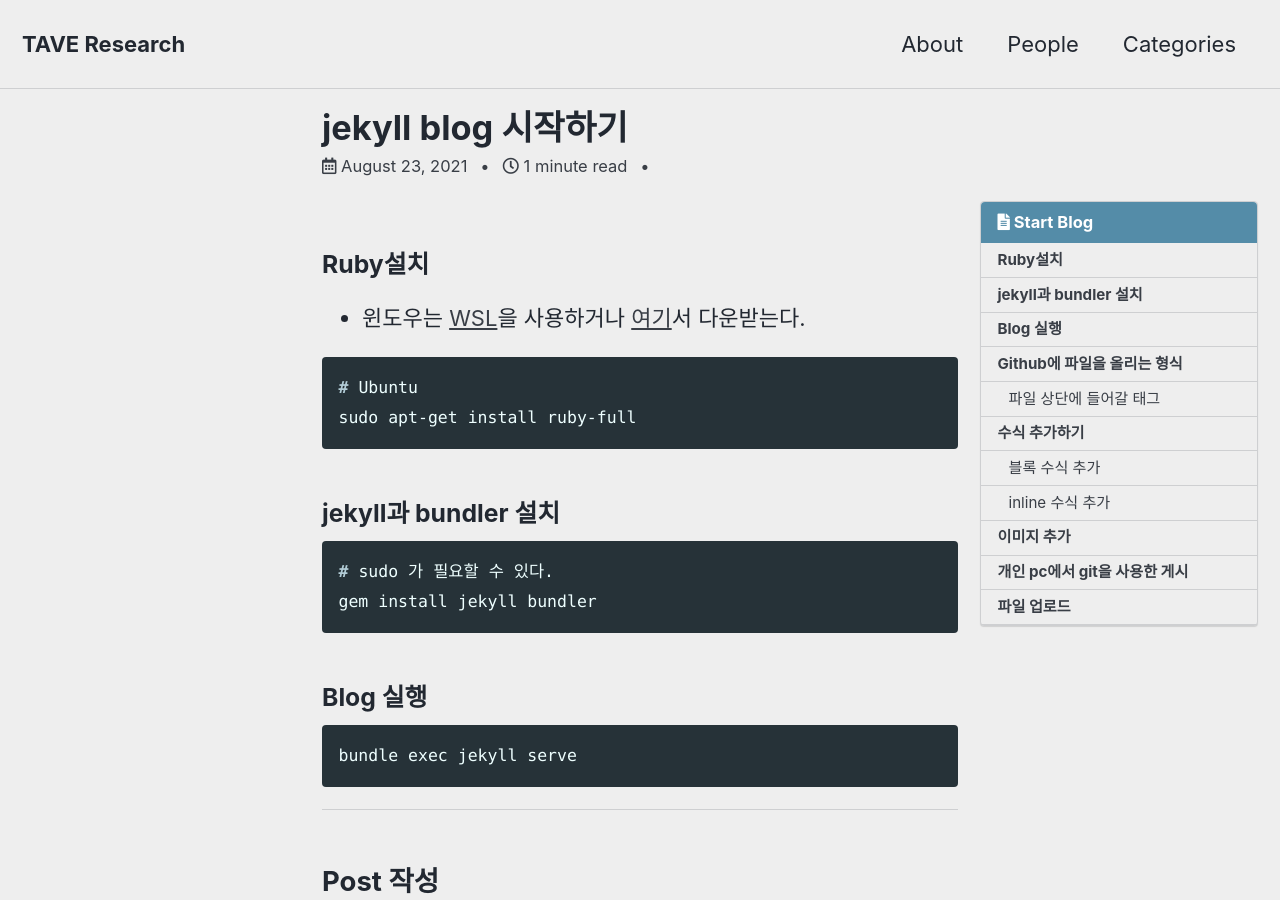
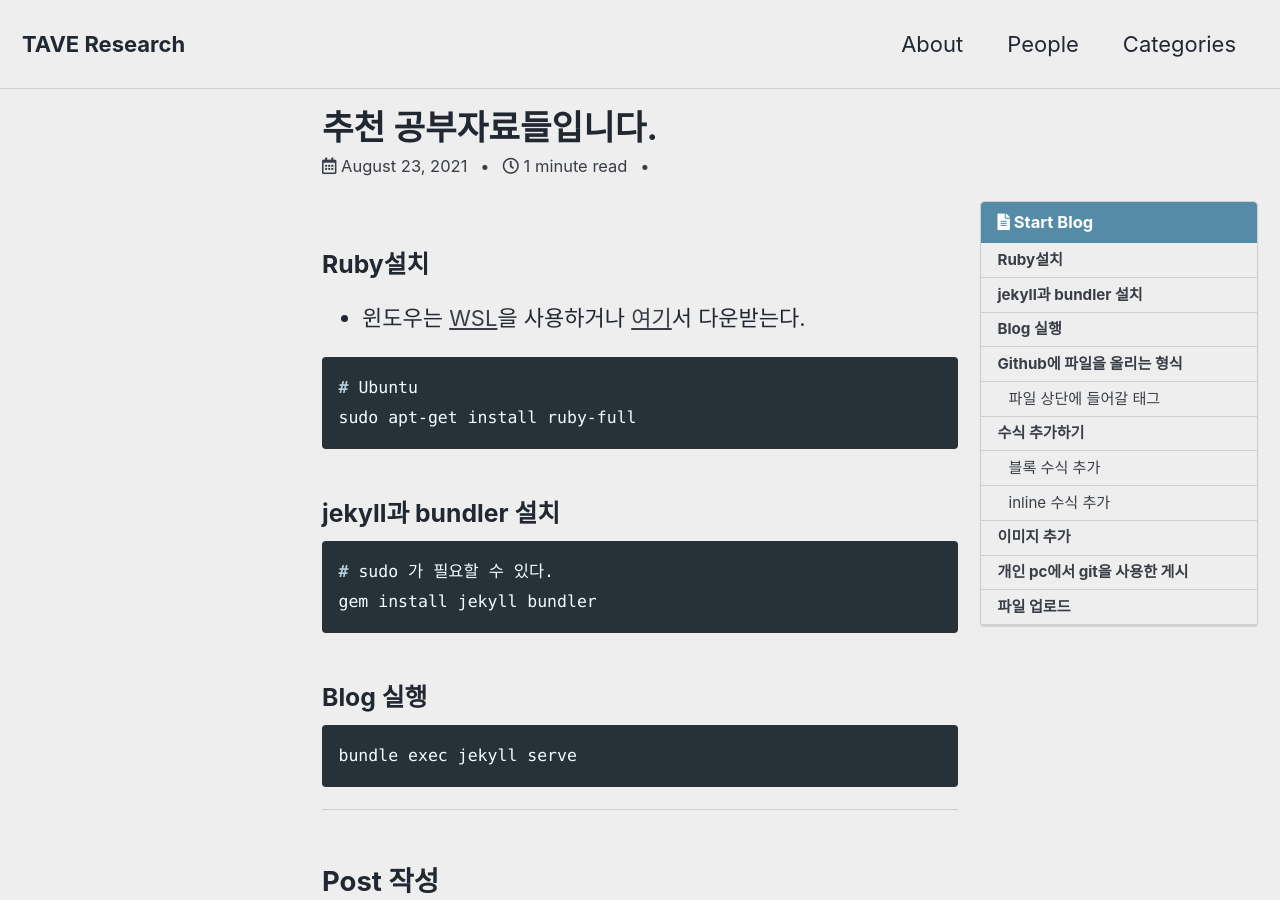
Before and after one commit to TAVEResearch/TAVEResearch.github.io, a Jekyll site: the page built from _posts/2021-08-23-preliminaries.md, in a window 1280 px wide and 900 px high. Built offline with Jekyll 4.4.1, drawn with Linux system fonts in a browser that asks for light colours; cached includes are drawn as plain includes; formulas are drawn with MathJax 3; comment, search, counter and statistics services are not loaded.

Commit message:
Update 2021-08-23-preliminaries.md

```diff
--- a/_posts/2021-08-23-preliminaries.md
+++ b/_posts/2021-08-23-preliminaries.md
@@ -1,7 +1,7 @@
 ---
 layout: single
-title: jekyll blog 시작하기
-excerpt: jekyll 블로그 관리하기
+title: 추천 공부자료들입니다.
+excerpt: ML, DL, Python (추가중)
 categories:
   - blog
 tag:
```
